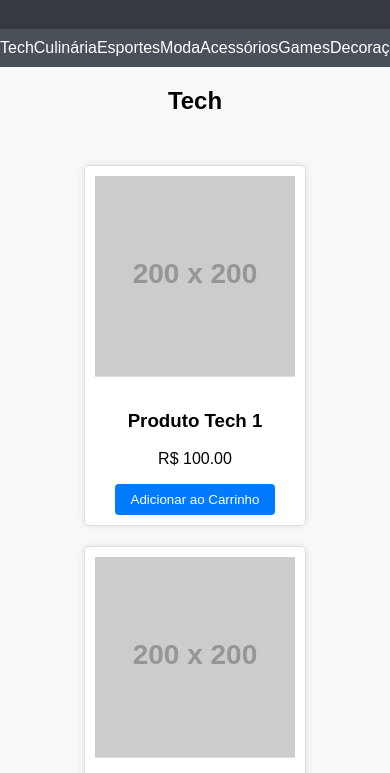
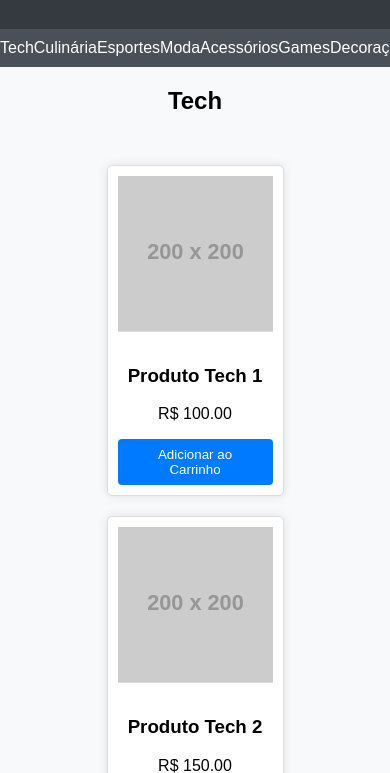
Before and after one commit to LaeL0101/TopFind, a plain HTML site: page Index.html in a window 390 px wide. Shown: the part 71-844 px from the top of the page. Drawn offline with Linux system fonts and the light colour scheme; placeholder pictures from the web are drawn by us.

Commit message:
commit013

```diff
--- a/Index.html
+++ b/Index.html
@@ -77,6 +77,16 @@
 
         button:hover{
             background-color: #0056b3;
+        }
+
+                @media only screen and (max-width: 768px) {
+            .products {
+                flex-direction: column;
+                align-items: center;
+            }
+            .product {
+                width: calc(50% - 20px);
+            }
         }
     </style>
 </head>
```
